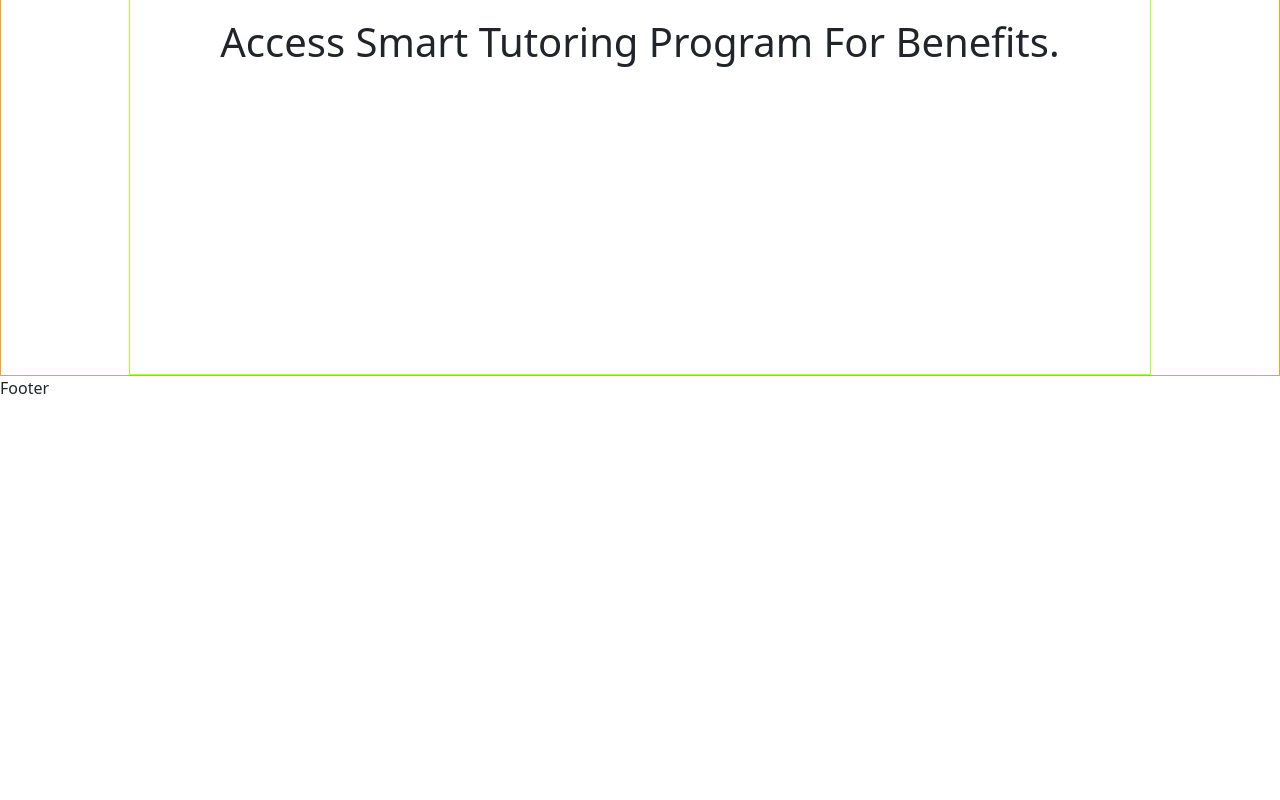
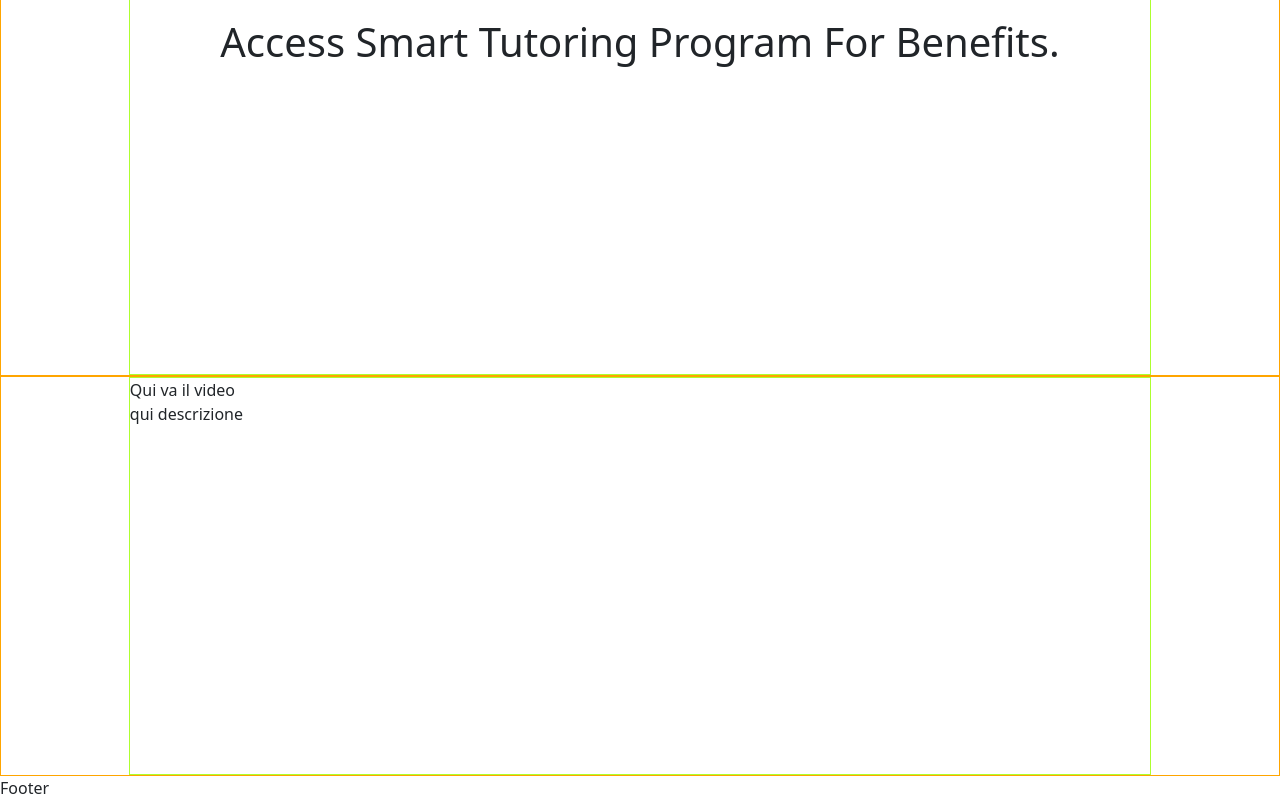
Before and after one commit to manuelcamaioni/proj-html-vuejs, a Vue app: page / in a window 1280 px wide. Shown: the part 726-1526 px from the top of the page. Before the commit the page ends 1126 px from the top, so only its background shows below. Built offline with nearby package versions, Linux system fonts and the light colour scheme.

Commit message:
added trailerApp component

```diff
--- a/src/components/MainApp.vue
+++ b/src/components/MainApp.vue
@@ -2,15 +2,17 @@
     <main>
         <CoursesMain />
         <TutoringMain />
+        <TrailerMain />
     </main>
 </template>
 
 <script>
 import CoursesMain from "./MainComponents/CoursesMain.vue";
 import TutoringMain from "./MainComponents/TutoringMain.vue";
+import TrailerMain from "./MainComponents/TrailerMain.vue";
 export default {
     components: {
-        CoursesMain, TutoringMain
+        CoursesMain, TutoringMain, TrailerMain
     }
 }
 </script>
--- /dev/null
+++ b/src/components/MainComponents/TrailerMain.vue
@@ -0,0 +1,24 @@
+<template>
+    <article class="hero">
+        <div class="my-container h-100">
+            <div class="video-container">
+                Qui va il video
+            </div>
+            <div class="info-box">
+                qui descrizione
+            </div>
+        </div>
+    </article>
+</template>
+
+<script>
+export default {
+
+}
+</script>
+
+<style lang="scss" scoped>
+article.hero {
+    height: 400px;
+}
+</style>
```
